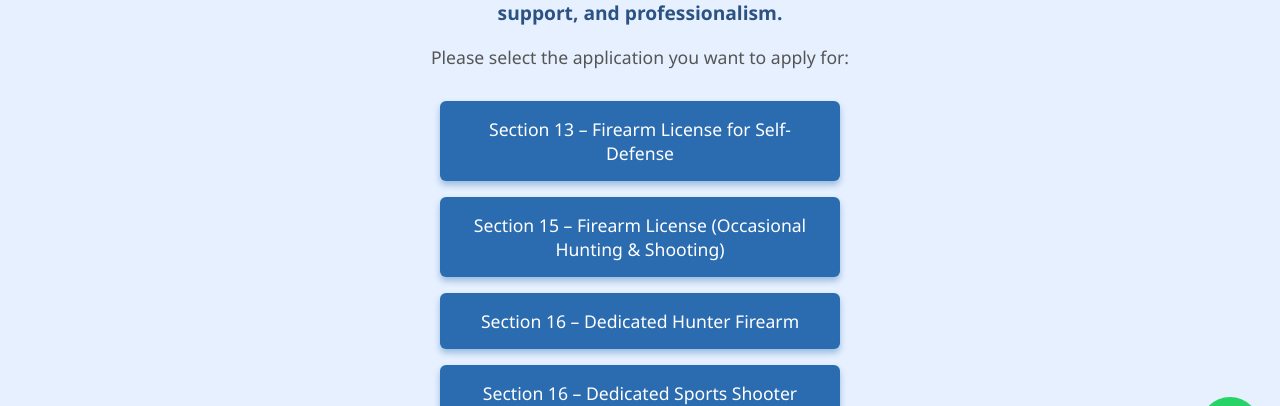
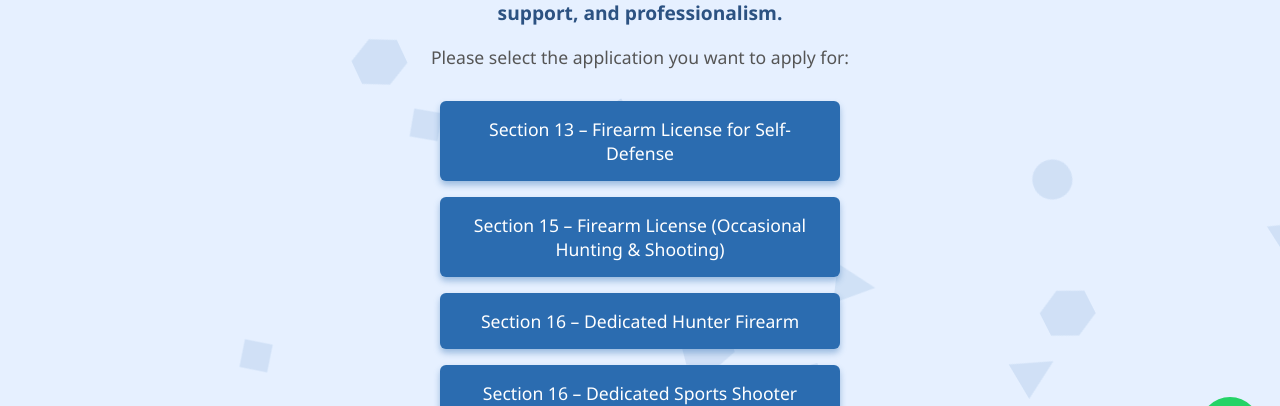
Before and after one commit to johandebeer21/digital-license-assist-method, a plain HTML site: page index.html in a window 1280 px wide. Shown: the part 323-729 px from the top of the page. Drawn offline with Linux system fonts and the light colour scheme.

Commit message:
Update index.html

```diff
--- a/index.html
+++ b/index.html
@@ -20,10 +20,8 @@
   /* ⭐ Animated Geometric Background */
   .background-shapes {
     position: fixed;
-    top: 0;
-    left: 0;
-    width: 100%;
-    height: 100%;
+    top: 0; left: 0;
+    width: 100%; height: 100%;
     z-index: -1;
     overflow: hidden;
   }
@@ -31,22 +29,22 @@
   .shape {
     position: absolute;
     opacity: 0.3;
+    background-color: rgba(43,108,176,0.4);
     animation: moveShape linear infinite;
   }
 
-  /* Shape types */
-  .diamond { clip-path: polygon(50% 0%, 100% 50%, 50% 100%, 0% 50%); }
-  .triangle { clip-path: polygon(50% 0%, 100% 100%, 0% 100%); }
-  .hexagon { clip-path: polygon(25% 0%, 75% 0%, 100% 50%, 75% 100%, 25% 100%, 0% 50%); }
-  .circle { border-radius: 50%; }
-  .square { } /* default square */
+  .diamond { width: 40px; height: 40px; clip-path: polygon(50% 0%, 100% 50%, 50% 100%, 0% 50%); }
+  .triangle { width: 40px; height: 40px; clip-path: polygon(50% 0%, 100% 100%, 0% 100%); }
+  .hexagon { width: 50px; height: 50px; clip-path: polygon(25% 0%, 75% 0%, 100% 50%, 75% 100%, 25% 100%, 0% 50%); }
+  .circle { width: 40px; height: 40px; border-radius: 50%; }
+  .square { width: 40px; height: 40px; }
 
   @keyframes moveShape {
-    0% { transform: translate(var(--x-start), var(--y-start)) rotate(0deg) scale(var(--scale)); opacity: 0; }
+    0% { transform: translate(var(--x-start), var(--y-start)) rotate(0deg); opacity: 0; }
     10% { opacity: 0.3; }
-    50% { transform: translate(var(--x-mid), var(--y-mid)) rotate(180deg) scale(calc(var(--scale) * 1.1)); opacity: 0.25; }
+    50% { transform: translate(var(--x-mid), var(--y-mid)) rotate(180deg); opacity: 0.25; }
     90% { opacity: 0.2; }
-    100% { transform: translate(var(--x-end), var(--y-end)) rotate(360deg) scale(var(--scale)); opacity: 0; }
+    100% { transform: translate(var(--x-end), var(--y-end)) rotate(360deg); opacity: 0; }
   }
 
   /* ⭐ HERO SECTION */
@@ -113,38 +111,16 @@
 <body>
 
 <!-- Animated Background -->
-<div class="background-shapes">
-  <!-- Diamonds -->
-  <div class="shape diamond" style="--x-start:-10vw; --y-start:10vh; --x-mid:50vw; --y-mid:50vh; --x-end:110vw; --y-end:90vh; --scale:0.6; animation-duration:18s;"></div>
-  <div class="shape diamond" style="--x-start:110vw; --y-start:20vh; --x-mid:40vw; --y-mid:60vh; --x-end:-10vw; --y-end:80vh; --scale:0.8; animation-duration:22s;"></div>
-
-  <!-- Triangles -->
-  <div class="shape triangle" style="--x-start:50vw; --y-start:-10vh; --x-mid:70vw; --y-mid:50vh; --x-end:30vw; --y-end:110vh; --scale:0.5; animation-duration:20s;"></div>
-  <div class="shape triangle" style="--x-start:-20vw; --y-start:70vh; --x-mid:60vw; --y-mid:30vh; --x-end:120vw; --y-end:-10vh; --scale:0.7; animation-duration:24s;"></div>
-
-  <!-- Hexagons -->
-  <div class="shape hexagon" style="--x-start:120vw; --y-start:80vh; --x-mid:30vw; --y-mid:40vh; --x-end:-20vw; --y-end:-10vh; --scale:0.6; animation-duration:26s;"></div>
-  <div class="shape hexagon" style="--x-start:-30vw; --y-start:90vh; --x-mid:80vw; --y-mid:20vh; --x-end:110vw; --y-end:-20vh; --scale:0.5; animation-duration:28s;"></div>
-
-  <!-- Circles -->
-  <div class="shape circle" style="--x-start:100vw; --y-start:0vh; --x-mid:40vw; --y-mid:70vh; --x-end:-20vw; --y-end:120vh; --scale:0.4; animation-duration:21s;"></div>
-  <div class="shape circle" style="--x-start:-20vw; --y-start:50vh; --x-mid:60vw; --y-mid:30vh; --x-end:120vw; --y-end:0vh; --scale:0.5; animation-duration:23s;"></div>
-
-  <!-- Squares -->
-  <div class="shape square" style="--x-start:0vw; --y-start:-10vh; --x-mid:70vw; --y-mid:50vh; --x-end:50vw; --y-end:110vh; --scale:0.6; animation-duration:19s;"></div>
-  <div class="shape square" style="--x-start:100vw; --y-start:10vh; --x-mid:30vw; --y-mid:60vh; --x-end:-10vw; --y-end:90vh; --scale:0.7; animation-duration:25s;"></div>
-</div>
+<div class="background-shapes" id="bgShapes"></div>
 
 <header class="logo-hero">
   <img src="https://raw.githubusercontent.com/johandebeer21/digital-license-assist-method/refs/heads/main/1765147256043.png" alt="Logo" />
 </header>
 
 <h1>Firearm License Application Portal</h1>
-
 <h2>
   Proudly powered by our exclusive Digital License Assist Method™, fast-tracking your firearm license application with accuracy, support, and professionalism.
 </h2>
-
 <p>Please select the application you want to apply for:</p>
 
 <div class="button-container">
@@ -167,5 +143,36 @@
   &copy; 2025 Johan de Beer – Firearm License Assistance | Powered by the Digital License Assist Method™
 </footer>
 
+<script>
+  const shapes = ['diamond','triangle','hexagon','circle','square'];
+  const bgContainer = document.getElementById('bgShapes');
+
+  // Generate multiple moving shapes
+  for(let i=0;i<25;i++){
+    const shapeType = shapes[Math.floor(Math.random()*shapes.length)];
+    const div = document.createElement('div');
+    div.className = 'shape '+shapeType;
+
+    // random start, mid, end positions
+    const xStart = Math.random()*120-10+'vw';
+    const yStart = Math.random()*120-10+'vh';
+    const xMid = Math.random()*100+'vw';
+    const yMid = Math.random()*100+'vh';
+    const xEnd = Math.random()*120-10+'vw';
+    const yEnd = Math.random()*120-10+'vh';
+    const duration = 15 + Math.random()*20;
+
+    div.style.setProperty('--x-start', xStart);
+    div.style.setProperty('--y-start', yStart);
+    div.style.setProperty('--x-mid', xMid);
+    div.style.setProperty('--y-mid', yMid);
+    div.style.setProperty('--x-end', xEnd);
+    div.style.setProperty('--y-end', yEnd);
+    div.style.animationDuration = duration+'s';
+
+    bgContainer.appendChild(div);
+  }
+</script>
+
 </body>
 </html>
```
